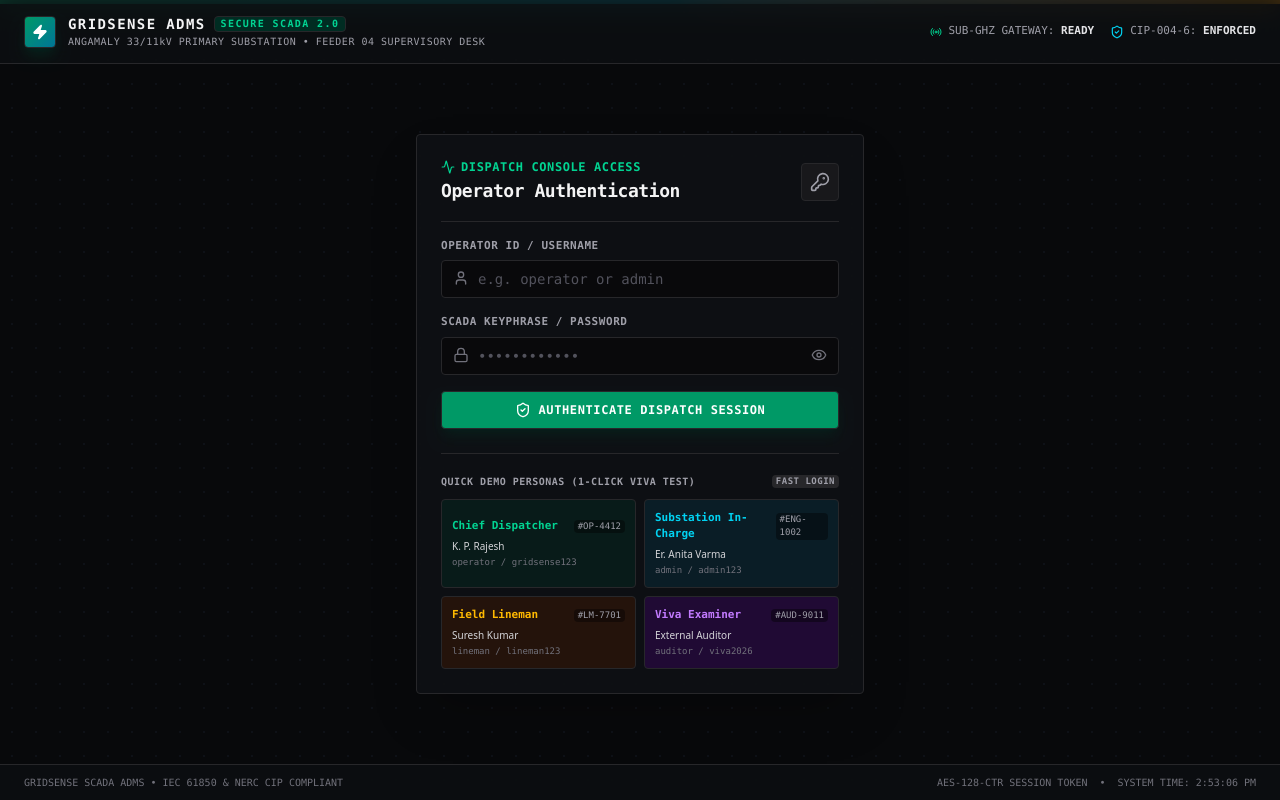
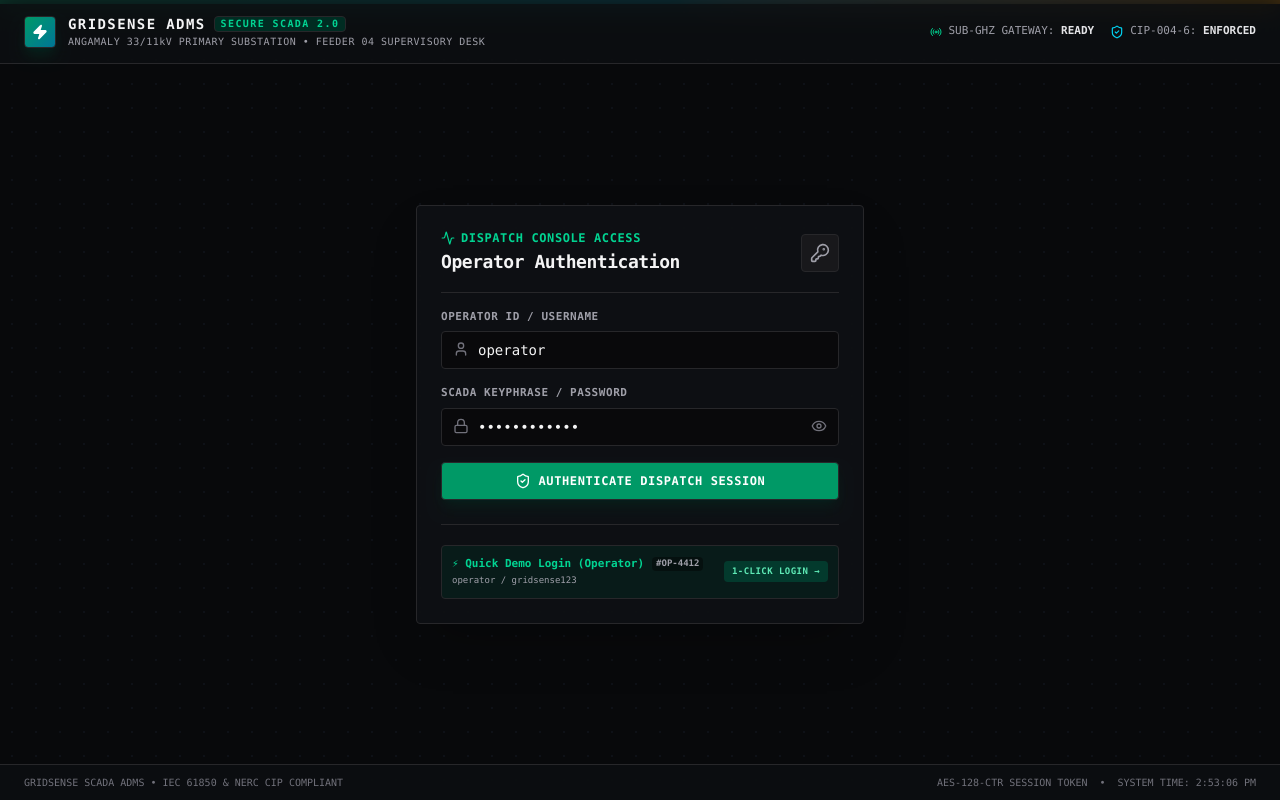
Before and after one commit to a5hil/GridSense, a Next.js app in the folder web-dashboard/: page /login in a window 1280 px wide. Built offline with nearby package versions, Linux system fonts and the light colour scheme.

Commit message:
feat(auth): simplify login to single operator account with credentials operator/gridsense123

```diff
--- a/web-dashboard/src/app/login/page.tsx
+++ b/web-dashboard/src/app/login/page.tsx
@@ -18,74 +18,11 @@ import {
   EyeOff,
 } from "lucide-react";
 
-interface Persona {
-  id: string;
-  label: string;
-  username: string;
-  pass: string;
-  name: string;
-  badge: string;
-  role: string;
-  color: string;
-  bgClass: string;
-  borderClass: string;
-}
-
-const PERSONAS: Persona[] = [
-  {
-    id: "op",
-    label: "Chief Dispatcher",
-    username: "operator",
-    pass: "gridsense123",
-    name: "K. P. Rajesh",
-    badge: "#OP-4412",
-    role: "OPERATOR",
-    color: "text-emerald-400",
-    bgClass: "bg-emerald-950/40 hover:bg-emerald-900/60",
-    borderClass: "border-emerald-700/50 hover:border-emerald-500",
-  },
-  {
-    id: "adm",
-    label: "Substation In-Charge",
-    username: "admin",
-    pass: "admin123",
-    name: "Er. Anita Varma",
-    badge: "#ENG-1002",
-    role: "ADMIN",
-    color: "text-cyan-400",
-    bgClass: "bg-cyan-950/40 hover:bg-cyan-900/60",
-    borderClass: "border-cyan-700/50 hover:border-cyan-500",
-  },
-  {
-    id: "line",
-    label: "Field Lineman",
-    username: "lineman",
-    pass: "lineman123",
-    name: "Suresh Kumar",
-    badge: "#LM-7701",
-    role: "FIELD_ENGINEER",
-    color: "text-amber-400",
-    bgClass: "bg-amber-950/40 hover:bg-amber-900/60",
-    borderClass: "border-amber-700/50 hover:border-amber-500",
-  },
-  {
-    id: "audit",
-    label: "Viva Examiner",
-    username: "auditor",
-    pass: "viva2026",
-    name: "External Auditor",
-    badge: "#AUD-9011",
-    role: "AUDITOR",
-    color: "text-purple-400",
-    bgClass: "bg-purple-950/40 hover:bg-purple-900/60",
-    borderClass: "border-purple-700/50 hover:border-purple-500",
-  },
-];
 
 export default function LoginPage() {
   const router = useRouter();
-  const [username, setUsername] = useState("");
-  const [password, setPassword] = useState("");
+  const [username, setUsername] = useState("operator");
+  const [password, setPassword] = useState("gridsense123");
   const [showPassword, setShowPassword] = useState(false);
   const [isLoading, setIsLoading] = useState(false);
   const [errorMsg, setErrorMsg] = useState<string | null>(null);
@@ -123,12 +60,6 @@ export default function LoginPage() {
       setErrorMsg("Network error communicating with authentication service");
       setIsLoading(false);
     }
-  };
-
-  const handleSelectPersona = (p: Persona) => {
-    setUsername(p.username);
-    setPassword(p.pass);
-    handleLogin(p.username, p.pass);
   };
 
   return (
@@ -265,39 +196,33 @@ export default function LoginPage() {
             </button>
           </form>
 
-          {/* VIVA DEMO 1-CLICK PERSONA SELECTOR */}
+          {/* QUICK OPERATOR LOGIN CHIP */}
           <div className="mt-6 pt-5 border-t border-zinc-800/80">
-            <div className="text-[10px] font-bold text-zinc-400 uppercase tracking-wider mb-2.5 flex items-center justify-between">
-              <span>Quick Demo Personas (1-Click Viva Test)</span>
-              <span className="text-[9px] px-1 bg-zinc-800 text-zinc-400 rounded">FAST LOGIN</span>
-            </div>
-
-            <div className="grid grid-cols-2 gap-2">
-              {PERSONAS.map((p) => (
             <button
-                  key={p.id}
               type="button"
-                  onClick={() => handleSelectPersona(p)}
+              onClick={() => {
+                setUsername("operator");
+                setPassword("gridsense123");
+                handleLogin("operator", "gridsense123");
+              }}
               disabled={isLoading}
-                  className={`p-2.5 border rounded-sm text-left transition-all ${p.bgClass} ${p.borderClass} group`}
+              className="w-full p-2.5 bg-emerald-950/40 hover:bg-emerald-900/60 border border-emerald-700/50 hover:border-emerald-500 rounded-sm text-left transition-all flex items-center justify-between group"
             >
-                  <div className="flex items-center justify-between mb-1">
-                    <span className={`text-[11px] font-bold ${p.color}`}>
-                      {p.label}
-                    </span>
+              <div>
+                <div className="text-[11px] font-bold text-emerald-400 flex items-center gap-2">
+                  <span>⚡ Quick Demo Login (Operator)</span>
                   <span className="text-[9px] px-1 bg-black/40 text-zinc-400 rounded font-mono">
-                      {p.badge}
+                    #OP-4412
                   </span>
                 </div>
-                  <div className="text-[10px] text-zinc-300 font-sans truncate">
-                    {p.name}
+                <div className="text-[9px] text-zinc-400 font-mono mt-0.5">
+                  operator / gridsense123
                 </div>
-                  <div className="text-[9px] text-zinc-500 truncate font-mono mt-0.5">
-                    {p.username} / {p.pass}
               </div>
+              <span className="text-[9px] px-2 py-1 bg-emerald-900/60 text-emerald-300 rounded font-bold uppercase tracking-wider group-hover:bg-emerald-800 transition-colors">
+                1-Click Login →
+              </span>
             </button>
-              ))}
-            </div>
           </div>
         </div>
       </main>
--- a/web-dashboard/src/lib/auth.ts
+++ b/web-dashboard/src/lib/auth.ts
@@ -35,44 +35,11 @@ export const PRESEEDED_USERS: StoredAccount[] = [
     username: "operator",
     passwordHash: hashPassword("gridsense123", SEED_SALT),
     salt: SEED_SALT,
-    name: "K. P. Rajesh",
+    name: "GridSense Operator",
     role: "OPERATOR",
     badgeId: "#OP-4412",
     station: "Angamaly 33/11kV Substation",
-    desk: "Feeder 04 Dispatch Console",
-  },
-  {
-    id: "usr_adm_01",
-    username: "admin",
-    passwordHash: hashPassword("admin123", SEED_SALT),
-    salt: SEED_SALT,
-    name: "Er. Anita Varma",
-    role: "ADMIN",
-    badgeId: "#ENG-1002",
-    station: "Angamaly 33/11kV Substation",
-    desk: "Executive Substation In-Charge",
-  },
-  {
-    id: "usr_field_01",
-    username: "lineman",
-    passwordHash: hashPassword("lineman123", SEED_SALT),
-    salt: SEED_SALT,
-    name: "Suresh Kumar",
-    role: "FIELD_ENGINEER",
-    badgeId: "#LM-7701",
-    station: "Sector 4 Line Maintenance",
-    desk: "Quick-Response Unit #4",
-  },
-  {
-    id: "usr_audit_01",
-    username: "auditor",
-    passwordHash: hashPassword("viva2026", SEED_SALT),
-    salt: SEED_SALT,
-    name: "External Viva Examiner",
-    role: "AUDITOR",
-    badgeId: "#AUD-9011",
-    station: "KSEB Regulatory Board",
-    desk: "System Audit & Compliance",
+    desk: "Feeder Control Desk",
   },
 ];
 
```
Lines whose indentation alone changed are shown as unchanged.
